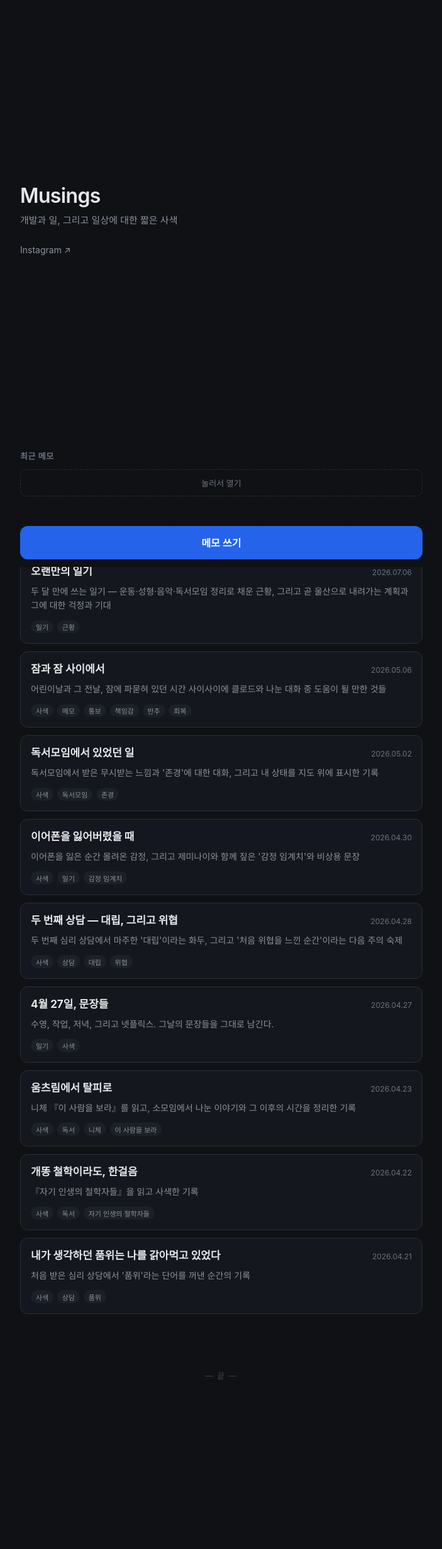
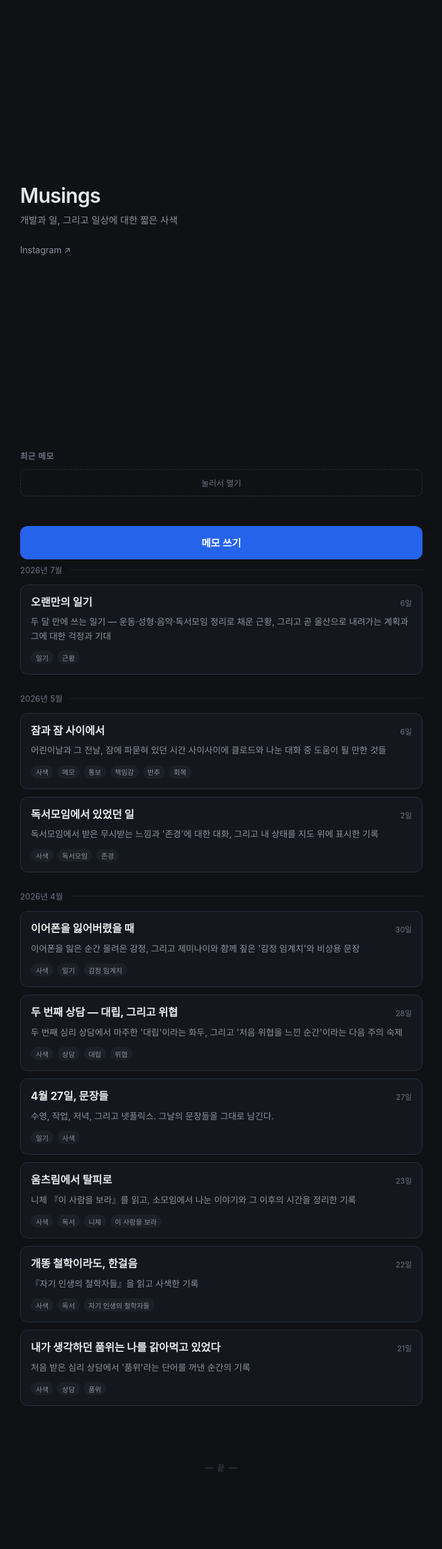
Before and after one commit to citron0137/app-musings, a Jekyll site: the page built from index.html, in a window 1280 px wide. Shown: the whole page at 63% size, without its empty margins (288-991 px from the left). Built offline with Jekyll 4.4.1, drawn with Linux system fonts in a browser that asks for light colours; before the commit the page ends 2313 px from its top, so only the background shows below that.

Commit message:
사색노트 목록에 달 구분자 추가
날짜 내림차순이라 자연히 묶인다. 카드의 날짜는 달 머리글과 중복되므로
일(日)만 남긴다.

```diff
--- a/index.html
+++ b/index.html
@@ -118,6 +118,23 @@ description: 라도훈의 사색 노트 - 개발과 일, 그리고 일상에 대
         }
         .memo-card time { display: block; margin-bottom: 0.3rem; font-size: 0.75rem; color: #6b7280; }
         .memo-card p { margin: 0; font-size: 0.9375rem; line-height: 1.65; white-space: pre-wrap; color: #d5d9df; }
+
+        /* 달 구분자 — 목록이 날짜 내림차순이라 자연히 묶인다 */
+        .month {
+            display: flex;
+            align-items: center;
+            gap: 0.75rem;
+            margin: 1.75rem 0 0.85rem;
+            font-size: 0.8125rem;
+            color: #6b7280;
+        }
+        .month::after {
+            content: "";
+            flex: 1;
+            height: 1px;
+            background: #1c2027;
+        }
+        .month:first-of-type { margin-top: 0; }
 
         .note {
             display: block;
@@ -306,11 +323,17 @@ description: 라도훈의 사색 노트 - 개발과 일, 그리고 일상에 대
             | where_exp: "p", "p.hidden != true"
             | sort: "date"
             | reverse %}
+        {% assign current_month = "" %}
         {% for note in notes %}
+        {% assign month = note.date | date: "%Y년 %-m월" %}
+        {% if month != current_month %}
+        <div class="month">{{ month }}</div>
+        {% assign current_month = month %}
+        {% endif %}
         <a class="note" href="{{ note.url | relative_url }}">
             <div class="note-top">
                 <h3>{{ note.title }}</h3>
-                <span class="date">{{ note.date | date: "%Y.%m.%d" }}</span>
+                <span class="date">{{ note.date | date: "%-d" }}일</span>
             </div>
             {% if note.summary %}<p class="summary">{{ note.summary }}</p>{% endif %}
             {% if note.tags and note.tags.size > 0 %}
```
